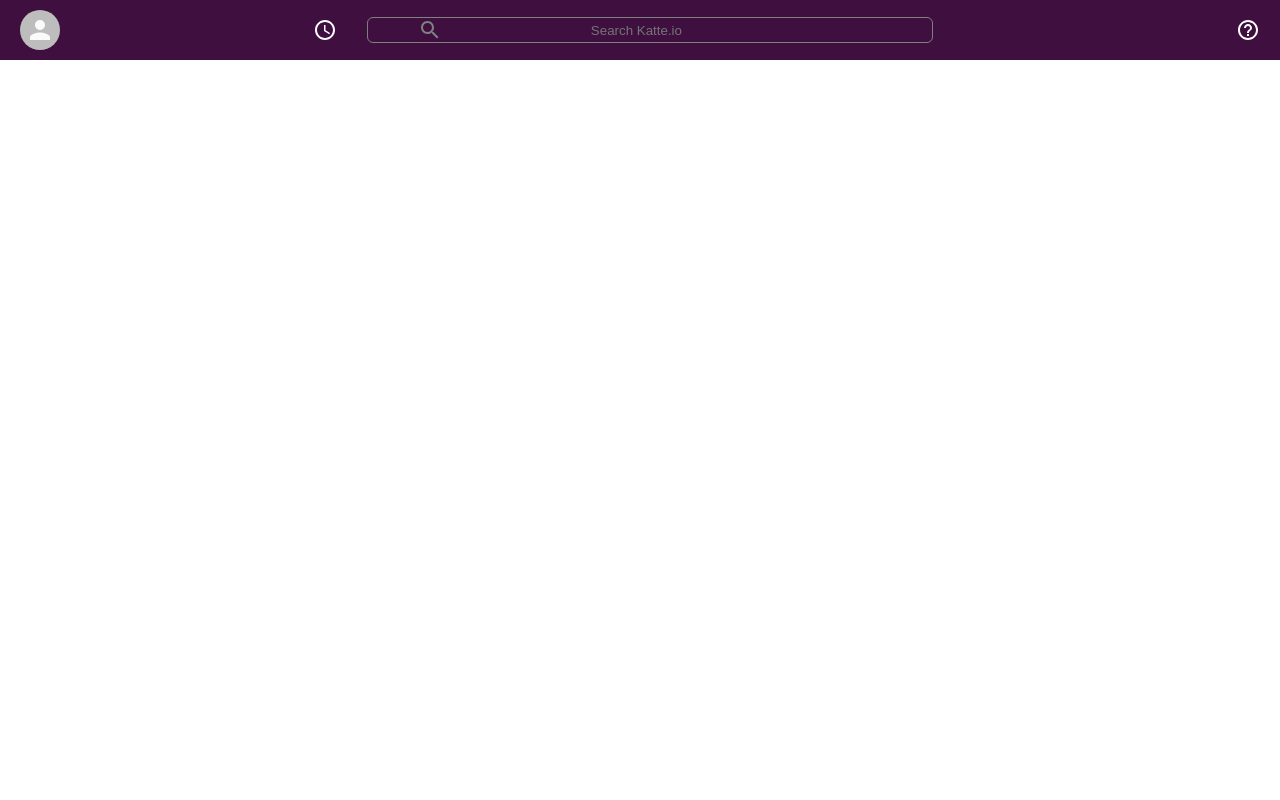
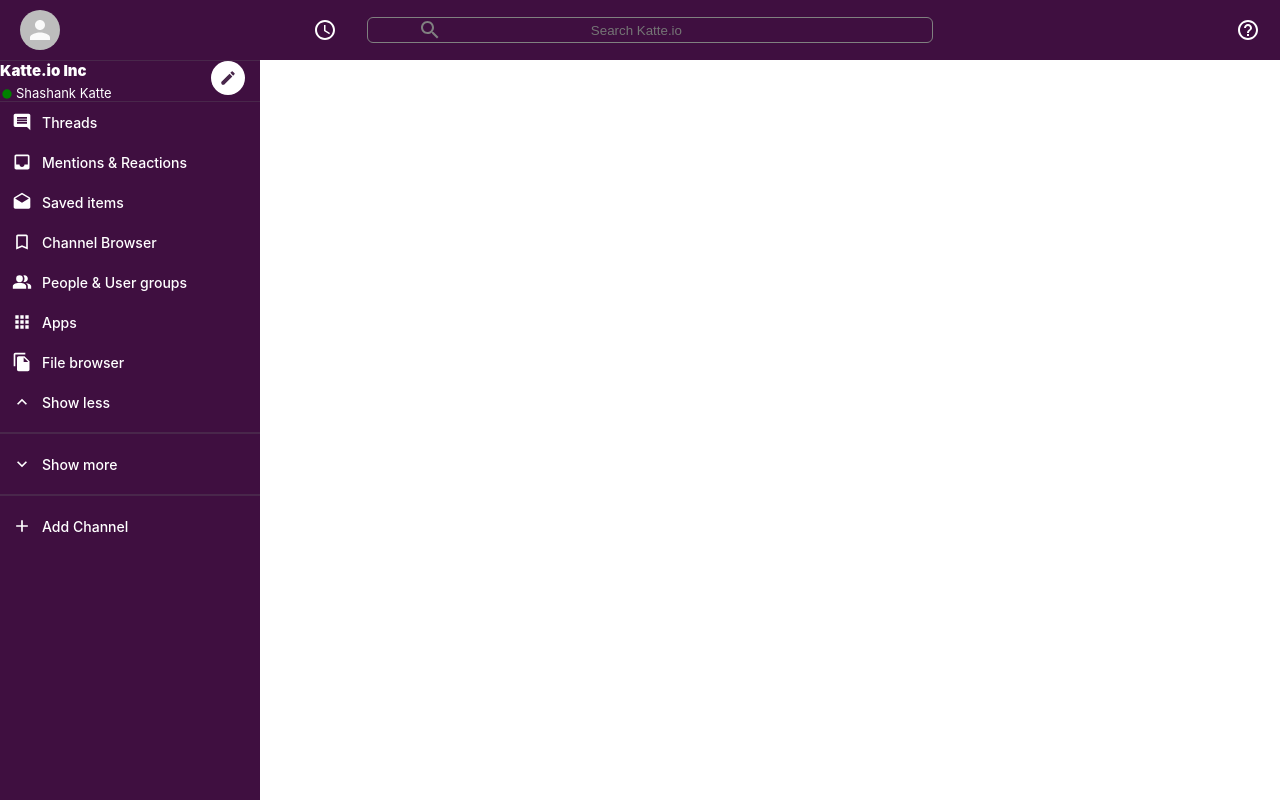
Before and after one commit to shashankkatte/slack-react, a React (Create React App) app: page / in a window 1280 px wide. Built offline with nearby package versions, Linux system fonts and the light colour scheme.

Commit message:
src : Add side bar component
Added styling and stuled component for side bar
Added SidebarOptions component and Styling
Material UI icons for side bar options
Hooked up an empty event for on click of add new channel or existing channel

```diff
--- a/src/App.js
+++ b/src/App.js
@@ -1,18 +1,24 @@
 import React from 'react';
 import './App.css';
 import { BrowserRouter as Router, Switch, Route } from 'react-router-dom';
-import Header from './components/Header'
+import Header from './components/Header';
+import Sidebar from './components/Sidebar';
+import styled from 'styled-components';
 
 function App() {
   return (
     <div className="app">
       <Router>
         <>
-          <Switch>
-            <Route path="/">
-            <Header />
-            </Route>
-          </Switch>
+          <Header />
+          <AppBody>
+            <Sidebar />
+            <Switch>
+              <Route path="/" exact>
+                {/* Chat */}
+              </Route>
+            </Switch>
+          </AppBody>
         </>
       </Router>
     </div>
@@ -20,3 +26,8 @@
 }
 
 export default App;
+
+const AppBody = styled.div`
+  display: flex;
+  height: 100vh;
+`;
--- /dev/null
+++ b/src/components/Sidebar.js
@@ -0,0 +1,99 @@
+import React from 'react';
+import styled from 'styled-components';
+import SidebarOptions from './SidebarOptions';
+import FiberManualRecordIcon from '@material-ui/icons/FiberManualRecord';
+import CreateIcon from '@material-ui/icons/Create';
+import InsertCommentIcon from '@material-ui/icons/InsertComment';
+import InsertIcon from '@material-ui/icons/Inbox';
+import DraftsIcon from '@material-ui/icons/Drafts';
+import BookmarkBorderIcon from '@material-ui/icons/BookmarkBorder';
+import PeopleAltIcon from '@material-ui/icons/PeopleAlt';
+import AppsIcon from '@material-ui/icons/Apps';
+import ExpandLessIcon from '@material-ui/icons/ExpandLess';
+import ExpandMoreIcon from '@material-ui/icons/ExpandMore';
+import FileCopyIcon from '@material-ui/icons/FileCopy';
+import AddIcon from '@material-ui/icons/Add';
+
+function Sidebar() {
+  return (
+    <SidebarContainer>
+      <SidebarHeader>
+        <SidebarInfo>
+          <h2>Katte.io Inc</h2>
+          <h3>
+            <FiberManualRecordIcon />
+            Shashank Katte
+          </h3>
+        </SidebarInfo>
+        <CreateIcon />
+      </SidebarHeader>
+      <SidebarOptions Icon={InsertCommentIcon} title="Threads" />
+      <SidebarOptions Icon={InsertIcon} title="Mentions & Reactions" />
+      <SidebarOptions Icon={DraftsIcon} title="Saved items" />
+      <SidebarOptions Icon={BookmarkBorderIcon} title="Channel Browser" />
+      <SidebarOptions Icon={PeopleAltIcon} title="People & User groups" />
+      <SidebarOptions Icon={AppsIcon} title="Apps" />
+      <SidebarOptions Icon={FileCopyIcon} title="File browser" />
+      <SidebarOptions Icon={ExpandLessIcon} title="Show less" />
+      <hr />
+      <SidebarOptions Icon={ExpandMoreIcon} title="Show more" />
+      <hr />
+      <SidebarOptions Icon={AddIcon} addChannelOption title="Add Channel" />
+    </SidebarContainer>
+  );
+}
+
+export default Sidebar;
+
+const SidebarContainer = styled.div`
+  background-color: var(--slack-color);
+  color: white;
+  flex: 0.3;
+  border-top: 1px solid #49274b;
+  max-width: 260px;
+  margin-top: 60px;
+
+  > hr {
+    margin-top: 10px;
+    margin-bottom: 10px;
+    border: 1px solid #49274b;
+  }
+`;
+
+const SidebarHeader = styled.div`
+  display: flex;
+  border-bottom: 1px solid #49274b;
+  padding: 13 px;
+
+  > .MuiSvgIcon-root {
+    padding: 8px;
+    color: #49274b;
+    font-size: 18px;
+    background-color: white;
+    border-radius: 999px;
+    margin-right: 15px;
+  }
+`;
+
+const SidebarInfo = styled.div`
+  flex: 1;
+  > h2 {
+    font-size: 15px;
+    font-weight: 900;
+    margin-bottom: 5px;
+  }
+
+  > h3 {
+    display: flex;
+    font-size: 13px;
+    font-weight: 400;
+    align-items: center;
+  }
+
+  > h3 > .MuiSvgIcon-root {
+    font-size: 14px;
+    margin-top: 1px;
+    margin-right: 2px;
+    color: green;
+  }
+`;
--- /dev/null
+++ b/src/components/SidebarOptions.js
@@ -0,0 +1,49 @@
+import React from 'react';
+import styled from 'styled-components';
+
+function SidebarOptions({ Icon, title, addChannelOption }) {
+  const addChannel = () => {};
+
+  const selectChannel = () => {};
+
+  return (
+    <SidebarOptionContainer
+      onClick={addChannelOption ? addChannel : selectChannel}
+    >
+      {Icon && <Icon fontSize="small" style={{ padding: 10 }} />}
+      {Icon ? (
+        <h3>{title}</h3>
+      ) : (
+        <SidebarOptionChannel>
+          <span>#</span>
+          {title}
+        </SidebarOptionChannel>
+      )}
+    </SidebarOptionContainer>
+  );
+}
+
+export default SidebarOptions;
+
+const SidebarOptionContainer = styled.div`
+  display: flex;
+  font-size: 12px;
+  align-items: center;
+  padding-left: 2px;
+  cursor: pointer;
+
+  :hover {
+    opacity: 0.9;
+    background-color: #340e36;
+  }
+
+  > h3 {
+    font-weight: 500;
+  }
+
+  > h3 > span {
+    padding: 15px;
+  }
+`;
+
+const SidebarOptionChannel = styled.div``;
```
